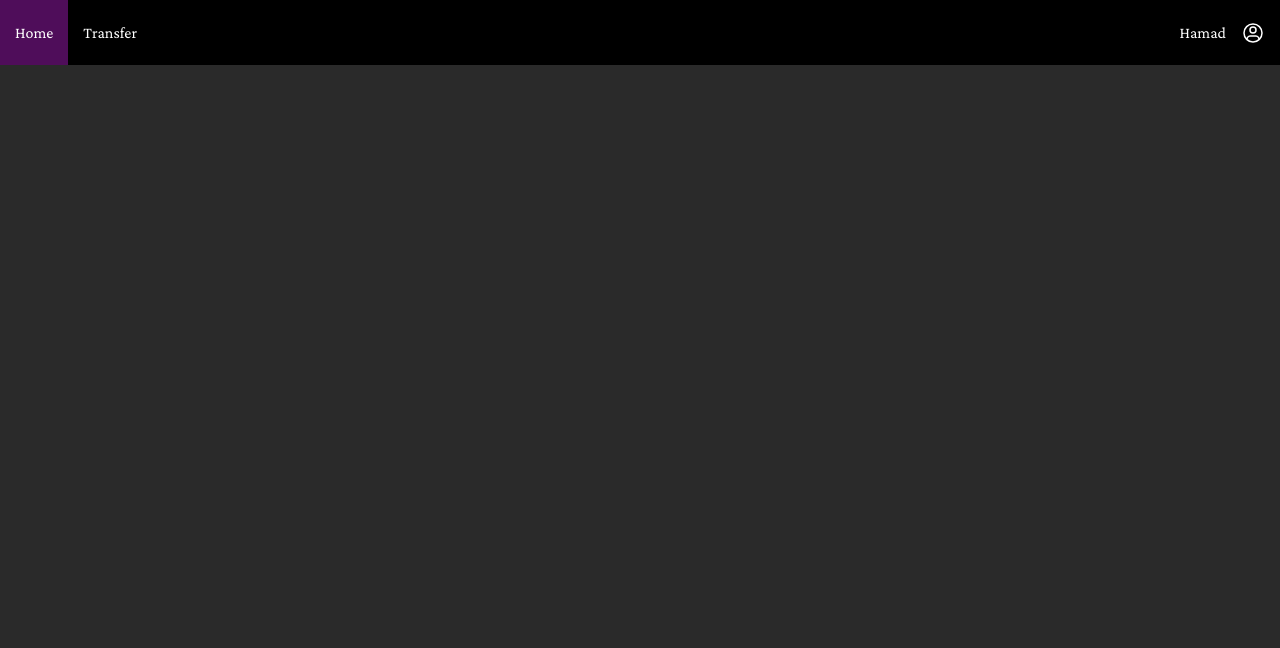
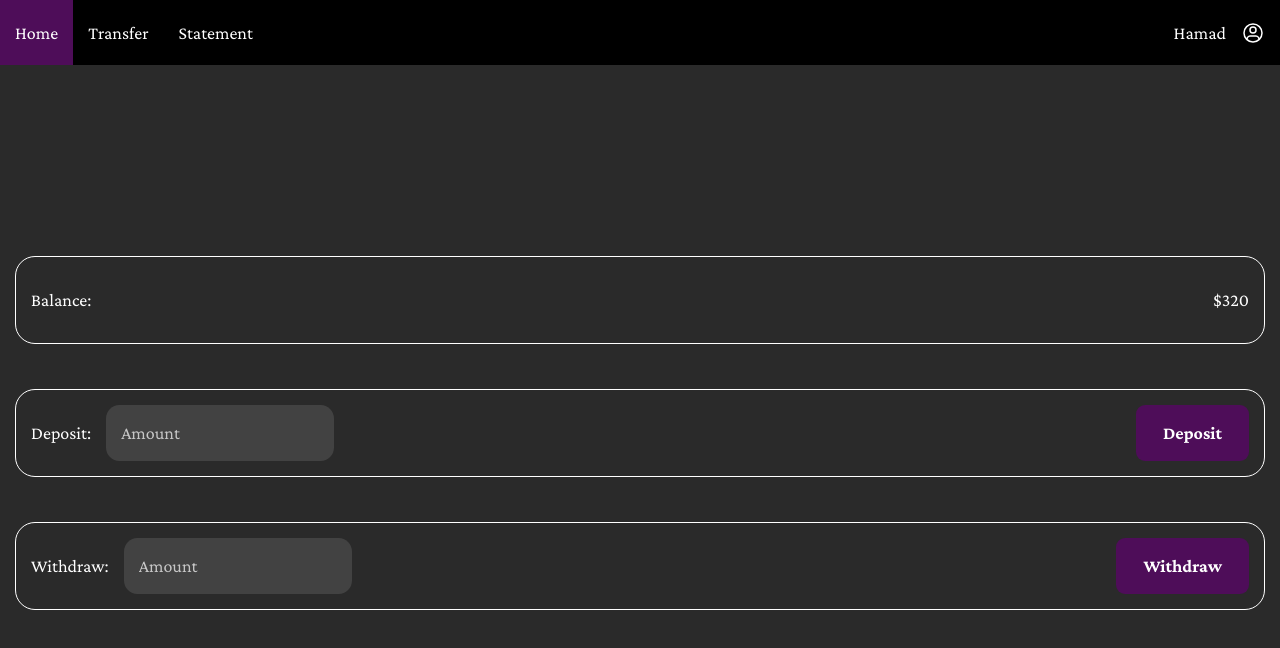
Before and after one commit to ironik96/forssa-wallet-app, an Angular app: page / in a window 1280 px wide. Shown: the top 648 px of the page. Built offline with nearby package versions, Linux system fonts and the light colour scheme.

Commit message:
Add home content + partial transfer content

```diff
--- a/src/app/app.module.ts
+++ b/src/app/app.module.ts
@@ -8,6 +8,7 @@ import { LoginComponent } from './login/login.component';
 import { MainComponent } from './main/main.component';
 import { TransferComponent } from './transfer/transfer.component';
 import { AuthGuardService } from './auth-guard.service';
+import { HomeComponent } from './home/home.component';
 
 @NgModule({
   declarations: [
@@ -15,6 +16,7 @@ import { AuthGuardService } from './auth-guard.service';
     LoginComponent,
     MainComponent,
     TransferComponent,
+    HomeComponent,
   ],
   imports: [BrowserModule, AppRoutingModule, FormsModule],
   providers: [AuthGuardService],
--- /dev/null
+++ b/src/app/home/home.component.css
@@ -0,0 +1,21 @@
+.main-container {
+  height: var(--content-height);
+  padding: var(--white-space);
+  box-sizing: border-box;
+  display: flex;
+  flex-direction: column;
+  justify-content: center;
+  gap: calc(var(--white-space) * 3);
+}
+
+.container {
+  display: flex;
+  border: 1px solid white;
+  border-radius: 20px;
+  height: max-content;
+  padding: var(--white-space);
+}
+.withdraw,
+.deposit {
+  gap: var(--white-space);
+}
--- /dev/null
+++ b/src/app/home/home.component.html
@@ -0,0 +1,19 @@
+<div class="main-container">
+  <div class="balance container">
+    <p>Balance:</p>
+    <div class="spacer"></div>
+    <p>$320</p>
+  </div>
+  <div class="deposit container">
+    <p>Deposit:</p>
+    <input type="number" placeholder="Amount" />
+    <div class="spacer"></div>
+    <button>Deposit</button>
+  </div>
+  <div class="withdraw container">
+    <p>Withdraw:</p>
+    <input type="number" placeholder="Amount" />
+    <div class="spacer"></div>
+    <button>Withdraw</button>
+  </div>
+</div>
--- a/src/app/main/main.component.css
+++ b/src/app/main/main.component.css
@@ -4,7 +4,7 @@
 
 nav {
   background-color: black;
-  height: 65px;
+  height: var(--navbar-height);
 }
 
 ul {
@@ -17,10 +17,6 @@ ul {
   box-sizing: border-box;
 }
 
-.spacer {
-  flex-grow: 1;
-}
-
 li {
   height: 100%;
 }
@@ -30,7 +26,7 @@ li a {
   justify-content: center;
   align-items: center;
   color: white;
-  padding: 0 15px;
+  padding: 0 var(--white-space);
   text-align: center;
   text-decoration: none;
   height: 100%;
@@ -46,5 +42,5 @@ li a:hover:not(.active) {
 }
 
 img {
-  margin: 0 15px;
+  margin: 0 var(--white-space);
 }
--- a/src/app/main/main.component.html
+++ b/src/app/main/main.component.html
@@ -16,9 +16,17 @@
         >Transfer</a
       >
     </li>
+    <li>
+      <a
+        routerLink="/statement"
+        routerLinkActive="active"
+        [routerLinkActiveOptions]="{ exact: true }"
+        >Statement</a
+      >
+    </li>
     <div class="spacer"></div>
     <p>Hamad</p>
     <img src="../../assets/icons/user-2.svg" alt="account icon" />
   </ul>
 </nav>
-<router-outlet></router-outlet>
+<router-outlet class="content"></router-outlet>
--- a/src/app/transfer/transfer.component.css
+++ b/src/app/transfer/transfer.component.css
@@ -0,0 +1,14 @@
+.main-container {
+  height: var(--content-height);
+  padding: var(--white-space);
+  box-sizing: border-box;
+}
+form {
+  display: flex;
+  justify-content: center;
+  gap: calc(2 * var(--white-space));
+}
+
+form > p {
+  font-weight: bold;
+}
--- a/src/app/transfer/transfer.component.html
+++ b/src/app/transfer/transfer.component.html
@@ -1 +1,12 @@
-<p>transfer works!</p>
+<div class="main-container">
+  <form>
+    <input
+      type="text"
+      pattern="\d"
+      [minLength]="12"
+      [maxLength]="12"
+      placeholder="Account Number"
+    />
+    <button>Check Account</button>
+  </form>
+</div>
--- a/src/styles.css
+++ b/src/styles.css
@@ -2,9 +2,13 @@
   --field-width: 20rem;
   --field-padding-x: 1rem;
   --field-padding-y: 1.25rem;
+  --field-border-radius: 0.75rem;
   --button-padding-x: 1.5rem;
   --button-padding-y: 0.75rem;
   --border-radius: 0.5rem;
+  --navbar-height: 65px;
+  --white-space: 15px;
+  --content-height: calc(100% - var(--navbar-height));
 
   --theme-yellow: hsl(50, 97%, 74%);
   --theme-yellow-hover: hsl(50, 97%, 69%);
@@ -12,21 +16,24 @@
   --theme-blue: hsl(172, 73%, 47%);
   --theme-blue-hover: hsl(172, 73%, 42%);
   --theme-blue-active: hsl(172, 73%, 37%);
-  --theme-purple: #4f0d5a;
+  --theme-purple: hsl(291, 75%, 20%);
+  --theme-purple-hover: hsl(291, 75%, 15%);
+  --theme-purple-active: hsl(291, 75%, 10%);
   --theme-black: #2a2a2a;
   --theme-black-light: hsl(0, 0%, 26%);
   --theme-red: hsl(354, 61%, 28%);
   --theme-red-light: hsl(355, 70%, 91%);
 
-  --button-default: var(--theme-yellow);
-  --button-hover: var(--theme-yellow-hover);
-  --button-active: var(--theme-yellow-active);
+  --button-default: var(--theme-purple);
+  --button-hover: var(--theme-purple-hover);
+  --button-active: var(--theme-purple-active);
 
-  --link-hover: var(--theme-blue-hover);
-  --link-active: var(--theme-blue-active);
+  --link-hover: var(--theme-yellow-hover);
+  --link-active: var(--theme-yellow-active);
 }
 * {
   font-family: "Crimson Pro", serif;
+  font-size: 12px;
 }
 html,
 body {
@@ -39,8 +46,9 @@ body {
 }
 
 button {
+  cursor: pointer;
   background-color: var(--button-default);
-  color: var(--theme-black);
+  color: white;
   font-weight: bold;
   text-transform: capitalize;
   border: none;
@@ -48,10 +56,46 @@ button {
   padding: var(--button-padding-y) var(--button-padding-x);
 }
 button:hover {
-  cursor: pointer;
   background-color: var(--button-hover);
 }
 
 button:active {
   background-color: var(--button-active);
 }
+input {
+  border-radius: var(--field-border-radius);
+  border: none;
+  background-color: var(--theme-black-light);
+  color: white;
+  padding: var(--white-space);
+}
+/* Chrome, Safari, Edge, Opera */
+input::-webkit-outer-spin-button,
+input::-webkit-inner-spin-button {
+  -webkit-appearance: none;
+  margin: 0;
+}
+
+/* Firefox */
+input[type="number"] {
+  -moz-appearance: textfield;
+}
+
+input:focus-visible {
+  outline: invert;
+}
+
+input::placeholder {
+  color: white;
+  opacity: 0.7;
+}
+
+.spacer {
+  flex-grow: 1;
+}
+
+@media screen and (min-width: 728px) {
+  * {
+    font-size: 18px;
+  }
+}
```
Also changed, not shown: src/app/app-routing.module.ts (+6 -1 lines), src/app/home/home.component.ts (added, +10 -0 lines), 1 other file (tests, documents, lock files or other folders).
